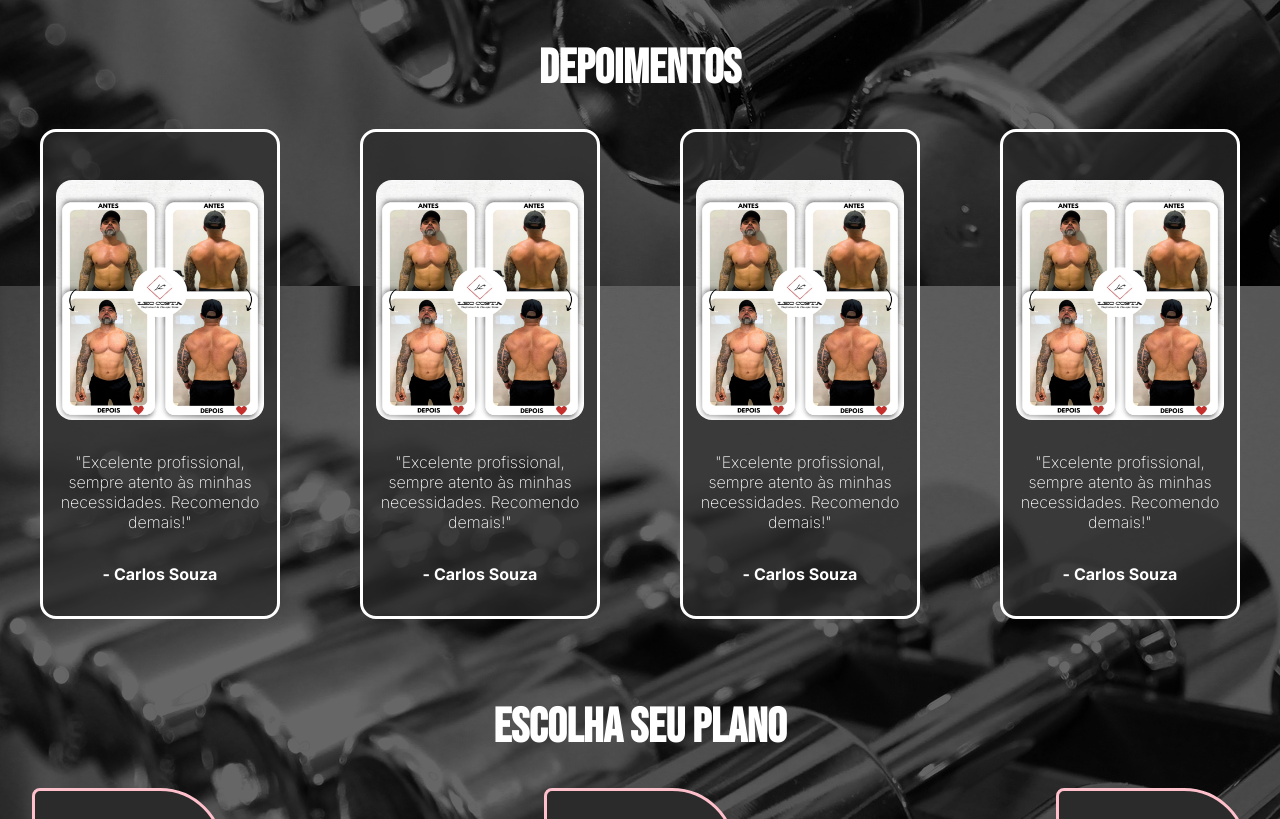
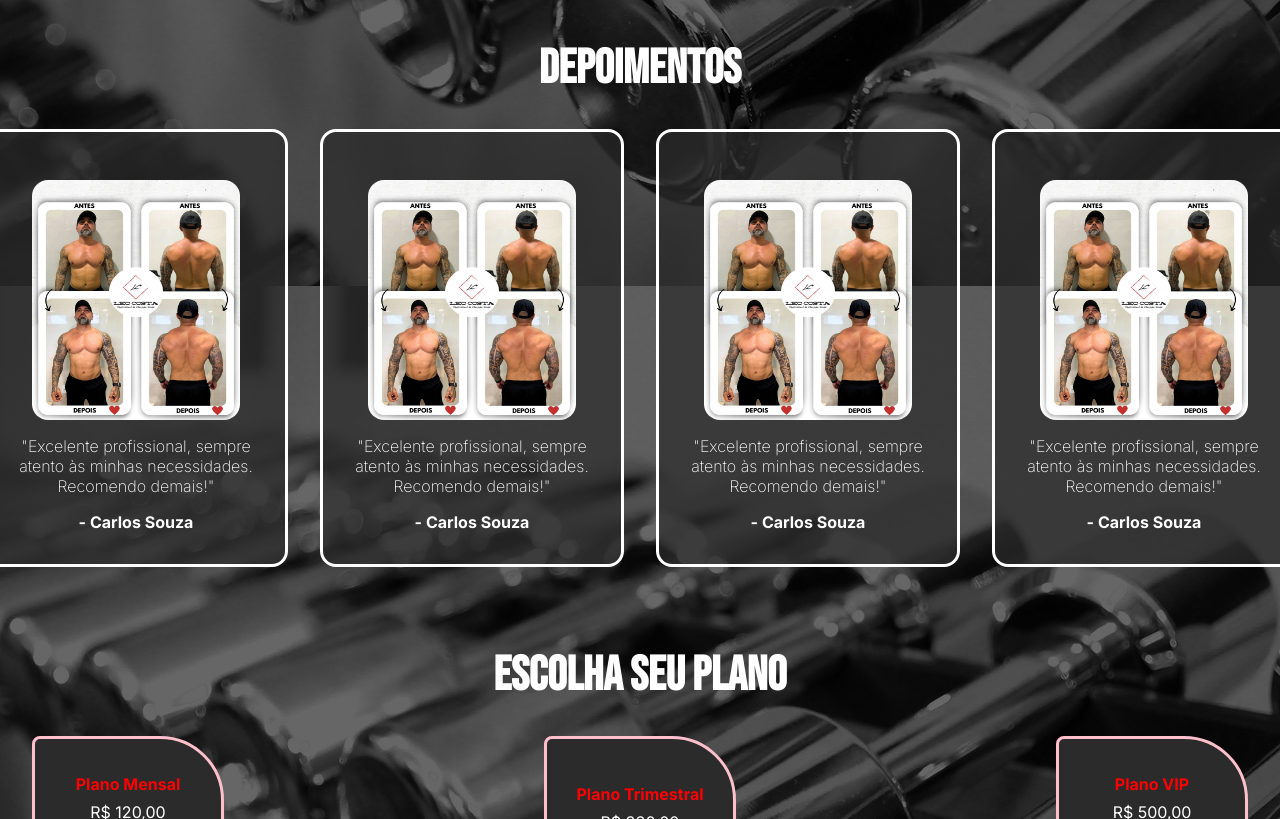
Before and after one commit to MateusMacielrj/projeto-leo, a React (Vite) app: page / in a window 1280 px wide. Shown: the part 1420-2239 px from the top of the page. Built offline with nearby package versions, Linux system fonts and the light colour scheme.

Commit message:
Atualização de layout depoimentos

```diff
--- a/src/Componentes/Depoimentos/depoimentos.css
+++ b/src/Componentes/Depoimentos/depoimentos.css
@@ -11,20 +11,20 @@
   display: flex;
   justify-content: center;
   align-items: center;
-  gap: 5rem;
+  gap: 2rem;
   margin-top: 2rem;
 
 }
 
 .depoimento {
-  width: 15rem;
+  width: 19rem;
   max-width: 25rem; /* continua respeitando esse limite em telas grandes */
   background-color: rgba(43, 43, 43, 0.7);
   display: flex;
   align-items: center;
   justify-content: center;
   flex-direction: column;
-  gap: 2rem;
+  gap: 1rem;
   border-radius: 1rem;
   padding: 1rem;
   box-sizing: border-box; /* garante que padding não ultrapasse o tamanho */
```
